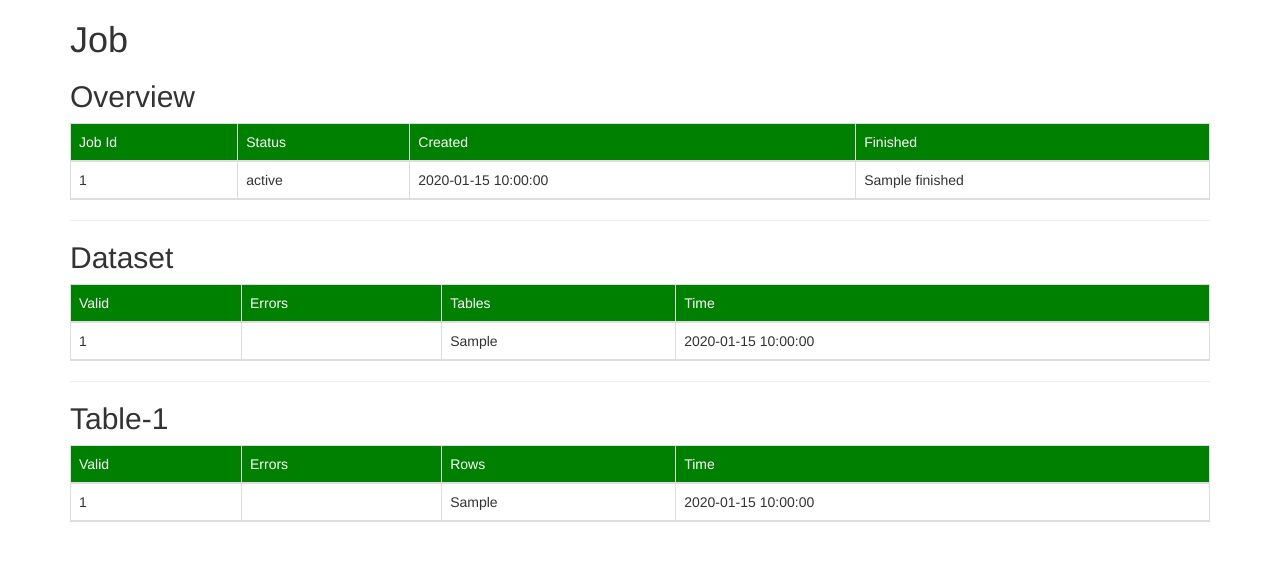
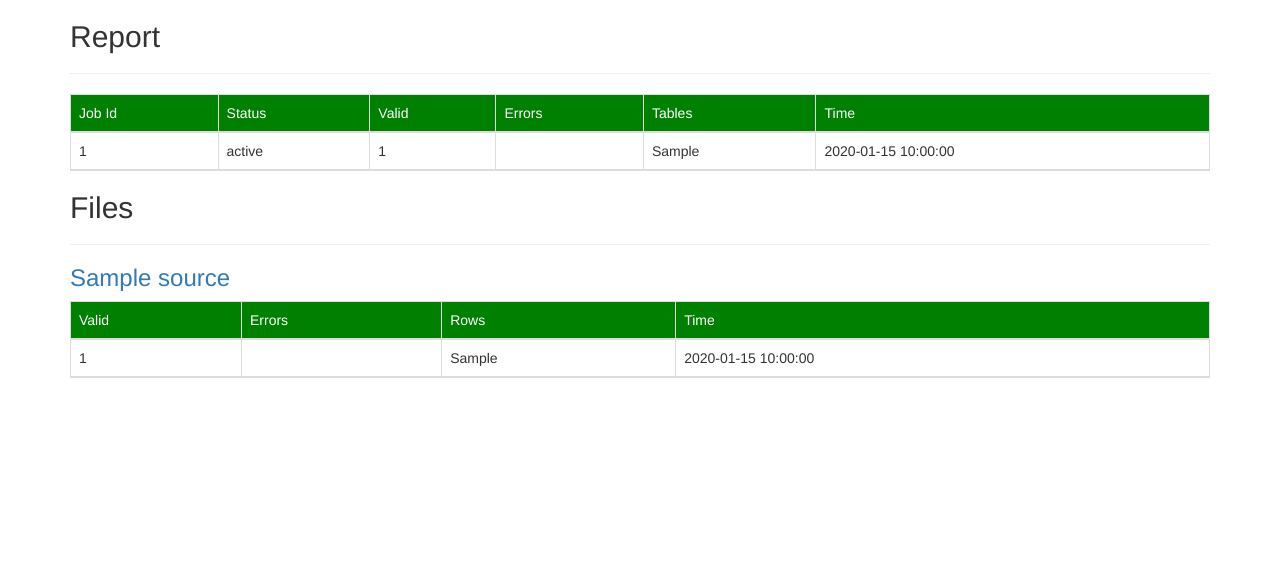
Before and after one commit to frictionlessdata/goodtables.io, a Flask app: template goodtablesio/templates/job.html in a window 1280 px wide. Shown: the top 561 px of the page. Run offline with Flask 2, Linux system fonts and the light colour scheme; the template is opened without the code that fills it: most values are stand-ins (such as "Sample title", 1, 10 or a date in 2020); some libraries are stand-ins or nearby versions.

Commit message:
Improved job view (#30)
* added gunicorn logging

* updated goodtables version

* improved job view

* removed h1 from job view

```diff
--- a/goodtablesio/templates/job.html
+++ b/goodtablesio/templates/job.html
@@ -2,45 +2,25 @@
 
 {% block contents %}
 <div class="container">
-  <h1>Job</h1>
 
-  <h2>Overview</h2>
-
-  {% set color = 'yellow' %}
+  {% set color = 'black' %}
+  {% if job.result.finished %}
     {% if job.result.report.valid %}
     {% set color = 'green' %}
     {% else %}
     {% set color = 'red' %}
     {% endif %}
+  {% endif %}
+
+  <h2>Report</h2>
+
+  <hr>
 
   <table class="table table-bordered">
     <thead style="background-color: {{ color }}; color: #fff;">
       <tr>
         <td>Job Id</td>
         <td>Status</td>
-        <td>Created</td>
-        <td>Finished</td>
-      </tr>
-    </thead>
-    <thead>
-      <tr>
-        <td>{{ job.result.job_id }}</td>
-        <td>{{ job.status }}</td>
-        <td>{{ job.result.created }}</td>
-        <td>{{ job.result.finished }}</td>
-      </tr>
-    </thead>
-  </table>
-
-  {% if job.result.report %}
-
-    <hr>
-
-    <h2>Dataset</h2>
-
-    <table class="table table-bordered">
-      <thead style="background-color: {{ color }}; color: #fff;">
-        <tr>
         <td>Valid</td>
         <td>Errors</td>
         <td>Tables</td>
@@ -49,6 +29,8 @@
     </thead>
     <thead>
       <tr>
+        <td>{{ job.result.job_id }}</td>
+        <td>{{ job.status }}</td>
         <td>{{ job.result.report.valid }}</td>
         <td>{{ job.result.report['error-count'] }}</td>
         <td>{{ job.result.report['table-count'] }}</td>
@@ -56,6 +38,10 @@
       </tr>
     </thead>
   </table>
+
+  {% if job.result.finished %}
+  <h2>Files</h2>
+  {% endif %}
 
   {% for table in job.result.report.tables %}
 
@@ -68,7 +54,7 @@
 
     <hr>
 
-      <h2>Table-{{ loop.index }}</h2>
+    <h3><a target="_blank" href="{{ table.source }}">{{ table.source|replace('https://raw.githubusercontent.com/', '')}}</a></h3>
     <table class="table table-bordered">
       <thead style="background-color: {{ color }}; color: #fff;">
         <tr>
@@ -90,7 +76,7 @@
 
     {% if table.errors %}
 
-        <h3>Errors</h3>
+      <h4>Errors</h4>
 
       {% for error in table.errors %}
       <table class="table table-bordered">
@@ -117,7 +103,5 @@
 
   {% endfor %}
 
-  {% endif %}
-
 </div>
 {% endblock %}
--- a/requirements.txt
+++ b/requirements.txt
@@ -17,7 +17,7 @@ et-xmlfile==1.0.1         # via openpyxl
 ezodf==0.3.2              # via tabulator
 flask==0.11.1
 future==0.16.0            # via jsontableschema
-goodtables==1.0.0a3
+goodtables==1.0.0a4
 gunicorn==19.6.0
 ijson==2.3                # via tabulator
 itsdangerous==0.24        # via flask
@@ -44,7 +44,7 @@ requests==2.11.1
 rfc3986==0.4.1            # via jsontableschema
 six==1.10.0               # via datapackage, dataset, goodtables, jsonlines, linear-tsv, normality, python-dateutil, tabulator
 SQLAlchemy==1.1.4         # via alembic, dataset
-tabulator==0.11.1         # via datapackage, goodtables, jsontableschema
+tabulator==0.11.2         # via datapackage, goodtables, jsontableschema
 unicodecsv==0.14.1        # via datapackage, jsontableschema, tabulator
 vine==1.1.3               # via amqp
 Werkzeug==0.11.11         # via flask
```
Also changed, not shown: 2 other files. Lines whose indentation alone changed are shown as unchanged.
